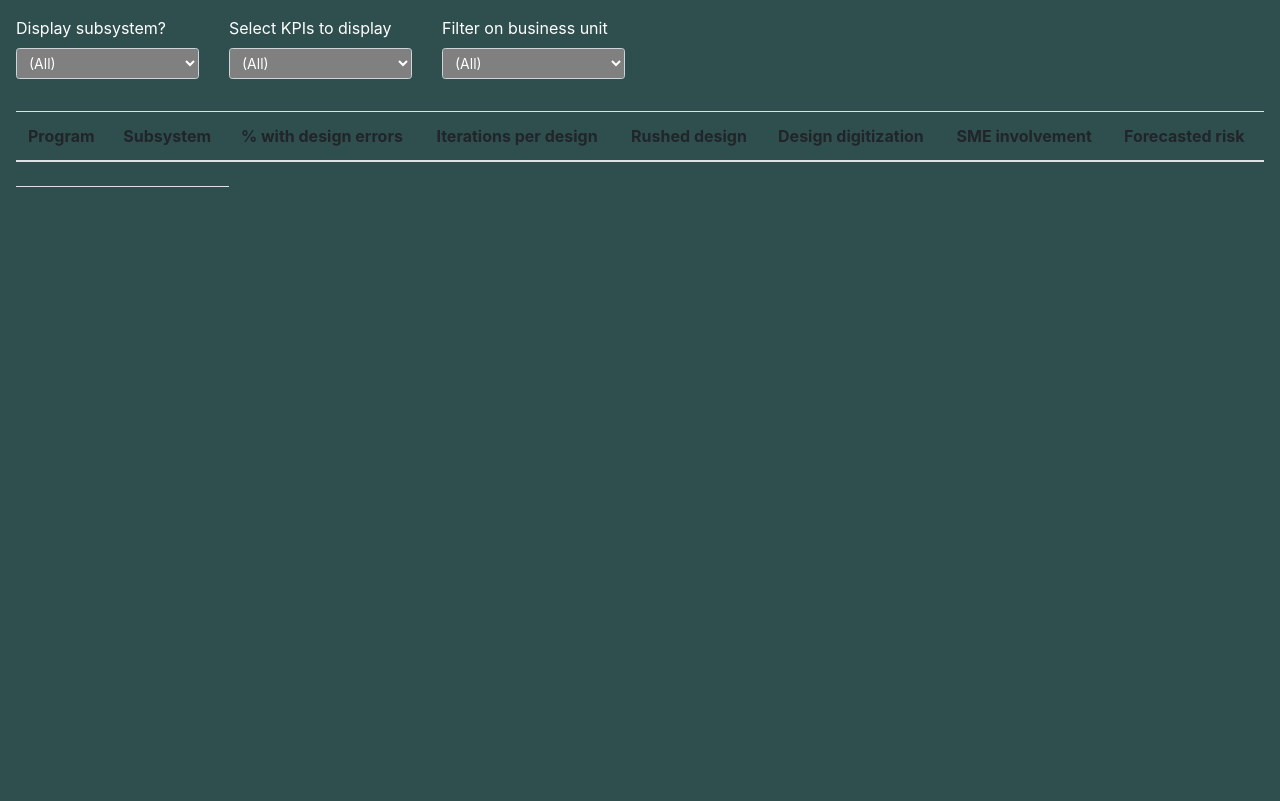
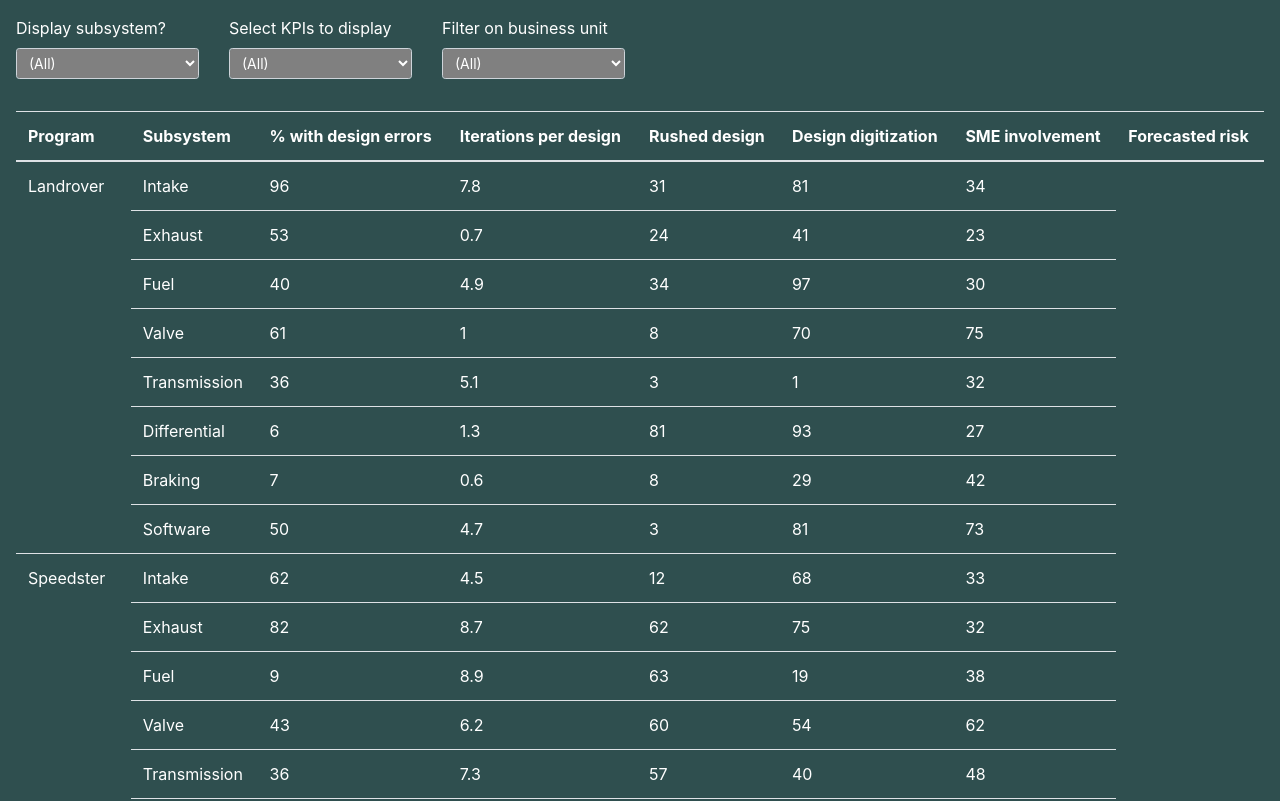
Before and after one commit to alerner1/engineering-manager-proto-1, a React (Create React App) app: page / in a window 1280 px wide. Shown: the top 801 px of the page. Built offline with nearby package versions, Linux system fonts and the light colour scheme.

Commit message:
data is in table, program only displays in one row

```diff
--- a/package.json
+++ b/package.json
@@ -14,6 +14,7 @@
     "react-helmet": "^6.1.0",
     "react-scripts": "4.0.1",
     "react-uuid": "^1.0.2",
+    "uuid": "^8.3.2",
     "web-vitals": "^0.2.4"
   },
   "scripts": {
--- a/src/App.js
+++ b/src/App.js
@@ -1,8 +1,5 @@
 import DropdownsContainer from './Containers/DropdownsContainer';
 import TableContainer from './Containers/TableContainer';
-import Container from 'react-bootstrap/Container'
-import Row from 'react-bootstrap/Row';
-import Col from 'react-bootstrap/Col';
 import { data } from './data';
 
 function App() {
@@ -12,7 +9,7 @@ function App() {
         <DropdownsContainer />
       </div>
       <div className="p-3">
-        <TableContainer />
+        <TableContainer data={data} />
       </div>
     </>
   );
--- a/src/Components/DisplayDropdown.js
+++ b/src/Components/DisplayDropdown.js
@@ -1,10 +1,11 @@
 import React from 'react';
 import { Form } from 'react-bootstrap';
 import Col from 'react-bootstrap/Col';
+import {v4 as uuidv4} from 'uuid';
 
 const DisplayDropdown = ({ info }) => {
   const mapOptions = () => {
-    return info.options.map(option => <option>{option}</option>);
+    return info.options.map(option => <option key={uuidv4()}>{option}</option>);
   }
 
   return(
--- a/src/Components/TableScreen1.js
+++ b/src/Components/TableScreen1.js
@@ -1,13 +1,46 @@
 import React from 'react';
 import Table from 'react-bootstrap/Table';
+import { v4 as uuidv4 } from 'uuid';
 
 const TableScreen1 = ({ data }) => {
 
-  const mapPrograms = () => {
-    return data.map()
+  const programsList = [];
+  const mapRows = () => {
+    return data.map(row => {
+      let flag = false;
+      if (!programsList.includes(row["Program"])) {
+        programsList.push(row["Program"]);
+        flag = true;
+      }
+
+      return <tr key={uuidv4()}>
+
+          {flag ? <td>{row["Program"]}</td> : <td style={{border: 'none'}}></td>}
+
+        <td>
+          {row["System"]}
+        </td>
+        <td>
+          {row["% Design Errors"]}
+        </td>
+        <td>
+          {row["Iterations per design"]}
+        </td>
+        <td>
+          {row["% Rushed design"]}
+        </td>
+        <td>
+          {row["Digital design"]}
+        </td>
+        <td>
+          {row["SME Involvement"]}
+        </td>
+      </tr>
+    })
+
   }
 
-  return(
+  return (
     <Table>
       <thead>
         <tr>
@@ -38,22 +71,7 @@ const TableScreen1 = ({ data }) => {
         </tr>
       </thead>
       <tbody>
-        <tr>
-          <td>
-
-          </td>
-          <td>
-
-          </td>
-        </tr>
-        <tr>
-          <td>
-
-          </td>
-          <td>
-
-          </td>
-        </tr>
+        {mapRows()}
       </tbody>
     </Table>
   );
--- a/src/Containers/DropdownsContainer.js
+++ b/src/Containers/DropdownsContainer.js
@@ -1,10 +1,11 @@
 import React from 'react';
 import Row from 'react-bootstrap/Row';
 import DisplayDropdown from '../Components/DisplayDropdown';
+import {v4 as uuidv4} from 'uuid';
 
 const DropdownsContainer = () => {
   const mapDropdowns = () => {
-    return dropdownsList.map((dropdown, index) => <DisplayDropdown info={dropdown} key={index} />);
+    return dropdownsList.map((dropdown) => <DisplayDropdown key={uuidv4()} info={dropdown}  />);
   }
 
   return(
--- a/src/Containers/TableContainer.js
+++ b/src/Containers/TableContainer.js
@@ -1,7 +1,7 @@
 import React from 'react';
 import TableScreen1 from '../Components/TableScreen1';
 
-const TableContainer = ({ data }) => {
+const TableContainer = ({data}) => {
   return(
     <TableScreen1 data={data} />
   );
--- a/src/index.scss
+++ b/src/index.scss
@@ -1,9 +1,13 @@
 body {
   background-color: darkslategray;
-  color: white;
+  color: white !important;
 }
 
 .form-control {
   background-color: gray !important;
   color: white !important;
 }
+
+table {
+  color: white !important;
+}
```
Also changed, not shown: 2 other files (tests, documents, lock files or other folders).
